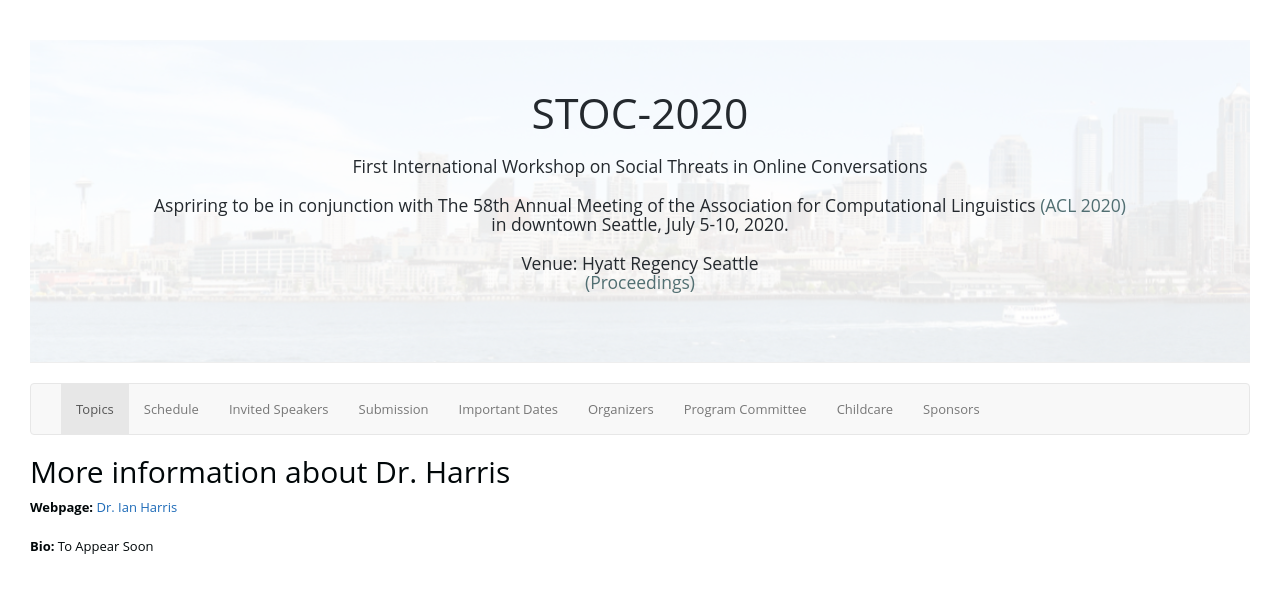
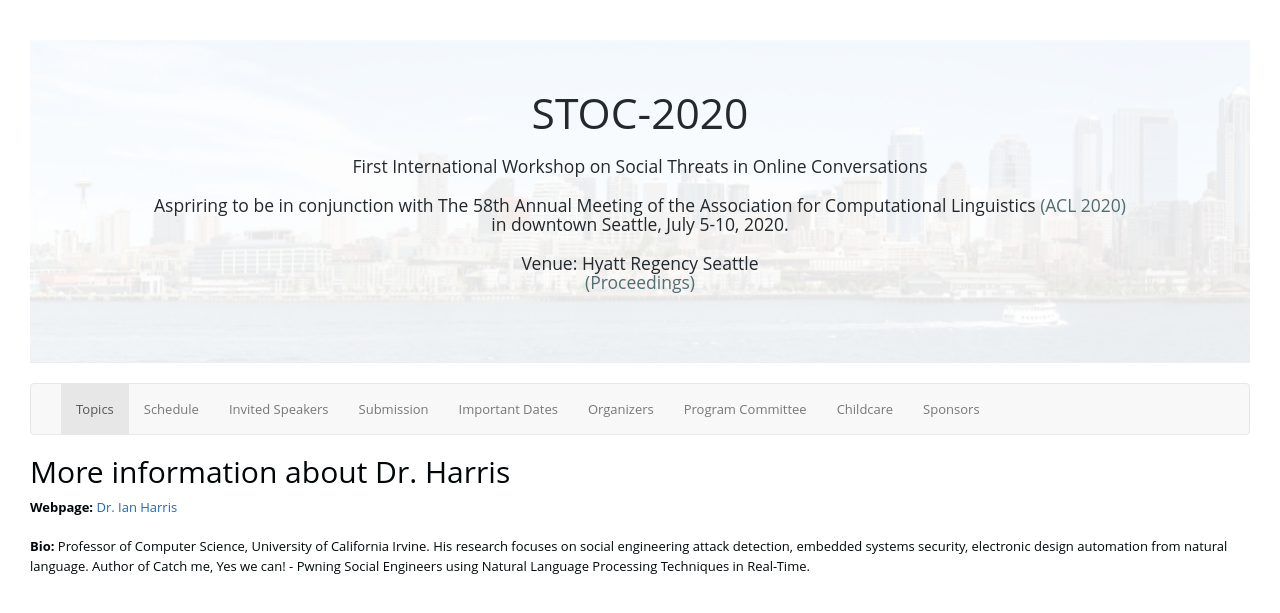
Before and after one commit to social-threats/social-threats.github.io, a Jekyll site: the page built from STOC_2020/ian.html, in a window 1280 px wide. Shown: the top 613 px of the page. Built offline with Jekyll 4.4.1, drawn with Linux system fonts in a browser that asks for light colours; nearby versions of some CDN libraries.

Commit message:
Update ian.html

```diff
--- a/STOC_2020/ian.html
+++ b/STOC_2020/ian.html
@@ -12,4 +12,4 @@
 <b>Webpage: </b><A href="https://www.ics.uci.edu/~harris/">Dr. Ian Harris</A>
 <br/>
 <br/>
-<b>Bio: </b>To Appear Soon
+<b>Bio: </b>Professor of Computer Science, University of California Irvine. His research focuses on social engineering attack detection, embedded systems security, electronic design automation from natural language. Author of Catch me, Yes we can! - Pwning Social Engineers using Natural Language Processing Techniques in Real-Time.
```
